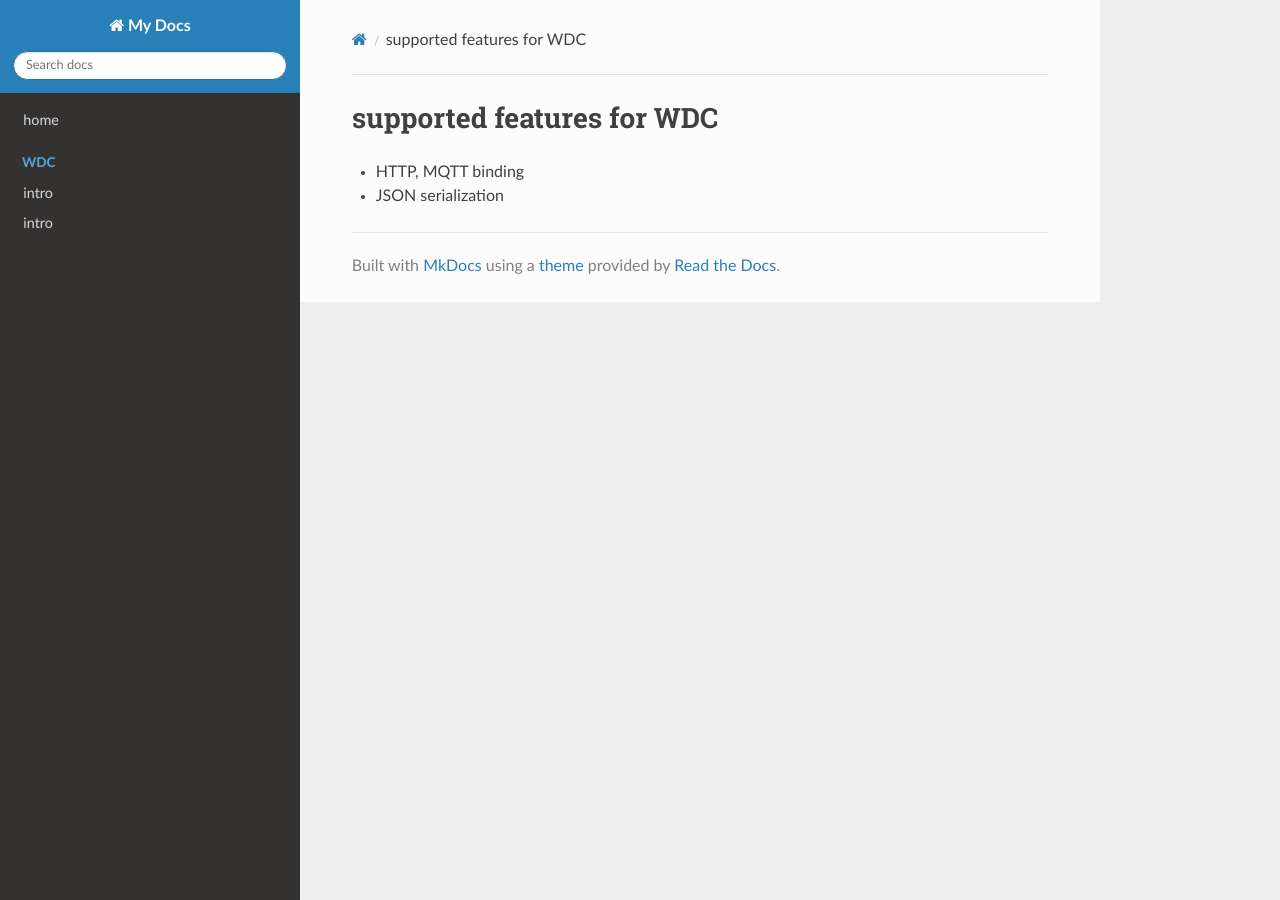
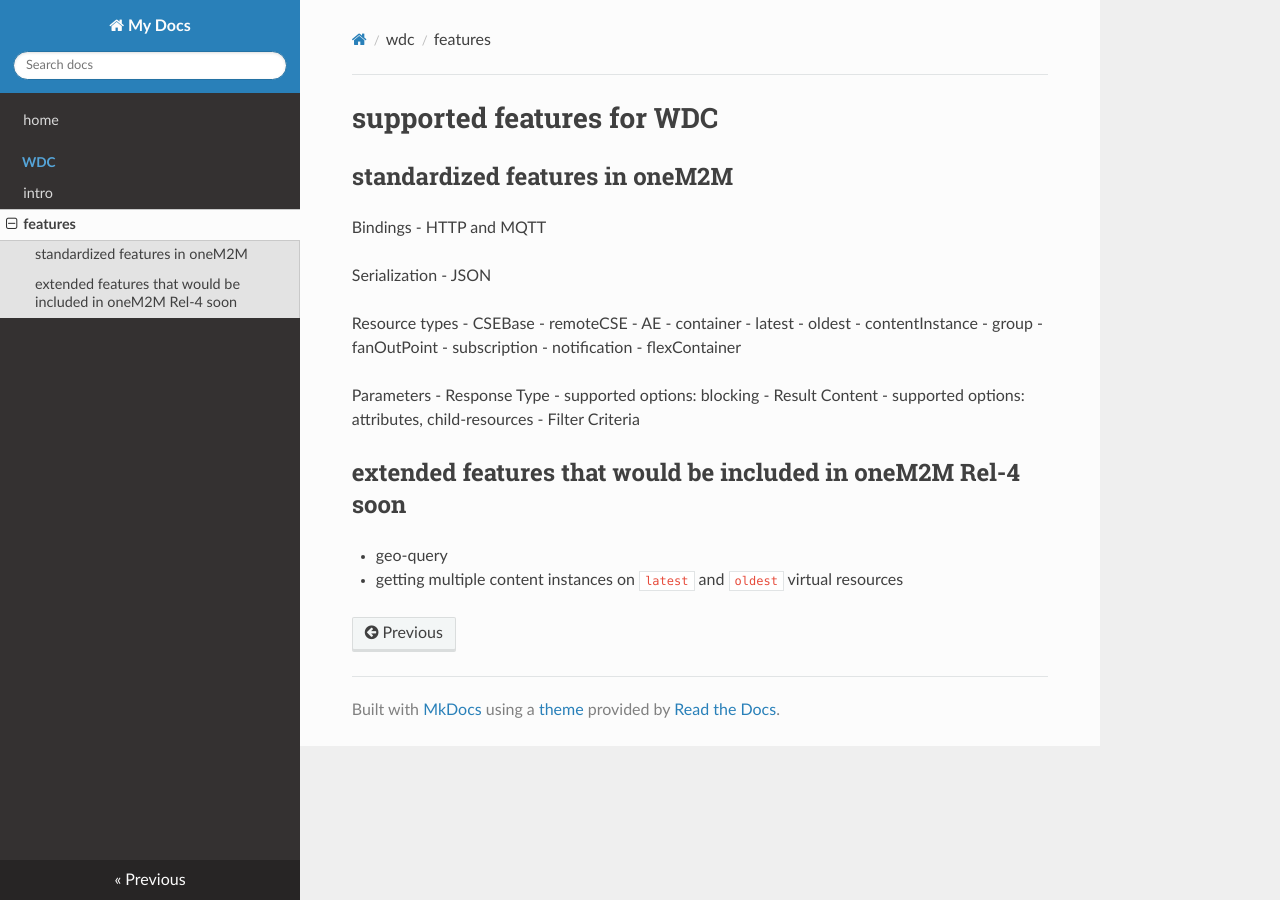
Before and after one commit to ooosm/oneM2M_cookbook, an MkDocs documentation site: the page built from docs/supported_features.md, in a window 1280 px wide. Built offline with MkDocs 1.6.1, drawn with Linux system fonts in a browser that asks for light colours; nearby versions of some CDN libraries.

```diff
--- a/docs/supported_features.md
+++ b/docs/supported_features.md
@@ -1,4 +1,35 @@
 # supported features for WDC
 
-- HTTP, MQTT binding
-- JSON serialization
+## standardized features in oneM2M
+
+Bindings
+- HTTP and MQTT
+
+Serialization
+- JSON
+
+Resource types
+- CSEBase
+- remoteCSE
+- AE
+- container
+    - latest
+    - oldest
+- contentInstance
+- group
+    - fanOutPoint
+- subscription
+    - notification
+- flexContainer
+
+Parameters
+- Response Type
+    - supported options: blocking
+- Result Content
+    - supported options: attributes, child-resources
+- Filter Criteria
+
+## extended features that would be included in oneM2M Rel-4 soon
+
+- geo-query
+- getting multiple content instances on `latest` and `oldest` virtual resources
--- a/mkdocs.yml
+++ b/mkdocs.yml
@@ -3,5 +3,5 @@ nav:
 - home: 'cookbook.md'
 - wdc:
   - intro: 'wdc_intro.md'
-  - supported features: 'wdc_intro.md'
+  - features: 'supported_features.md'
 theme: readthedocs
```
Also changed, not shown: docs/cookbook.md (+5 -13 lines), docs/geo-query.md (added, +13 -0 lines), docs/wdc_intro.md (+7 -18 lines).
